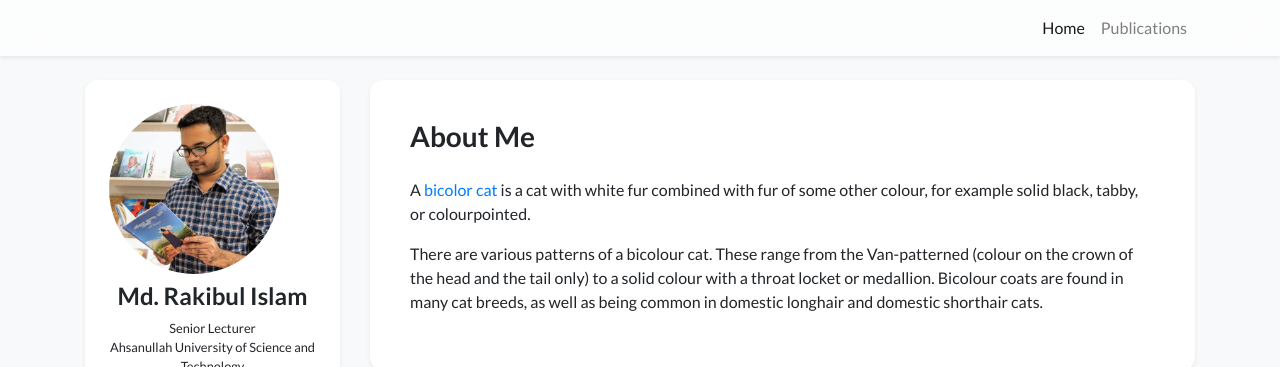
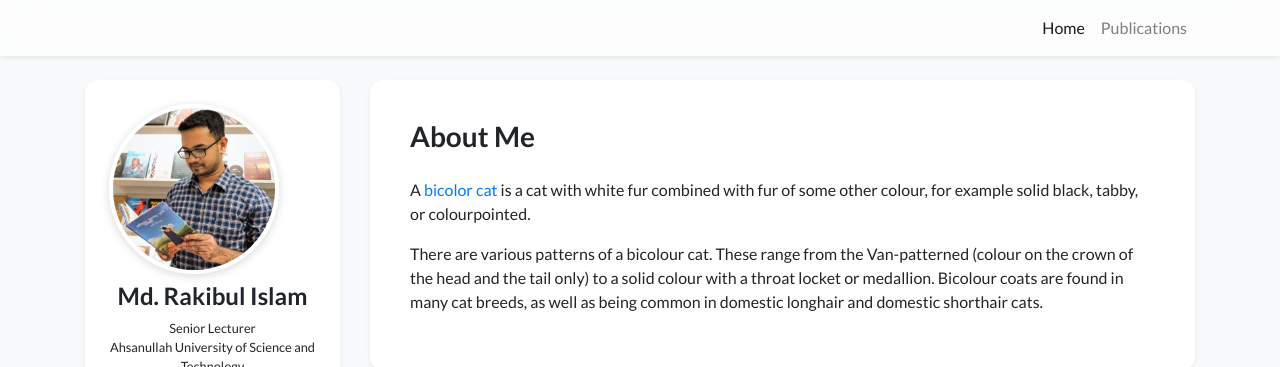
Before and after one commit to rakibul72/rakibul72.github.io, a Jekyll site: the page built from index.html, in a window 1280 px wide. Shown: the top 367 px of the page. Built offline with Jekyll 4.4.1, drawn with Linux system fonts in a browser that asks for light colours; nearby versions of some CDN libraries; a style sheet for code colours, icons or effects is not loaded.

Commit message:
Add border and box-shadow to image styles

```diff
--- a/assets/css/global.css
+++ b/assets/css/global.css
@@ -98,4 +98,6 @@ div.lazy {
     border-radius: 50%;
     object-fit: cover;
     object-position: 50% 25%;
+    border: 4px solid #ffffff;
+    box-shadow: 0 2px 10px rgba(0, 0, 0, 0.15);
 }
```
